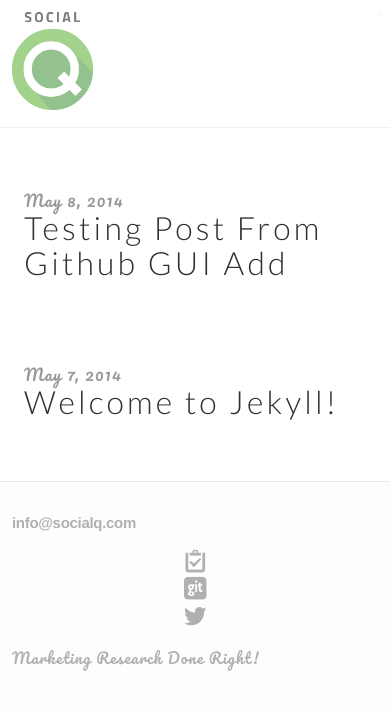
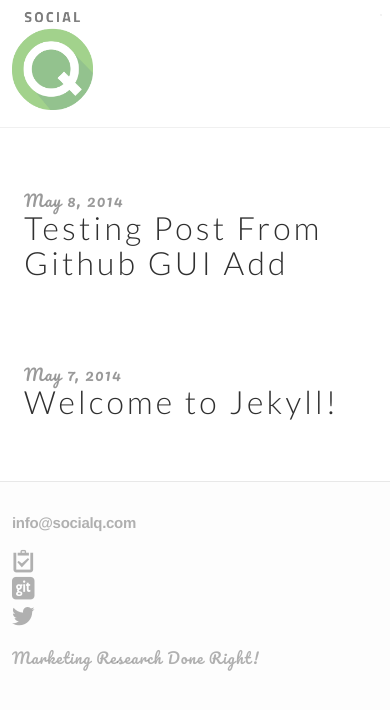
Before and after one commit to SocialQ/socialq.github.io, a Jekyll site: the page built from index.html, in a window 390 px wide. Shown: the top 710 px of the page. Built offline with Jekyll 4.4.1, drawn with Linux system fonts in a browser that asks for light colours.

Commit message:
updated media screens for mobile

```diff
--- a/css/main.css
+++ b/css/main.css
@@ -437,5 +437,7 @@ li,
 	.site-footer p {
 		text-align:left;
 	}
-
+	.footer-col-2 {
+		text-align:left;
+	}
 }
```
